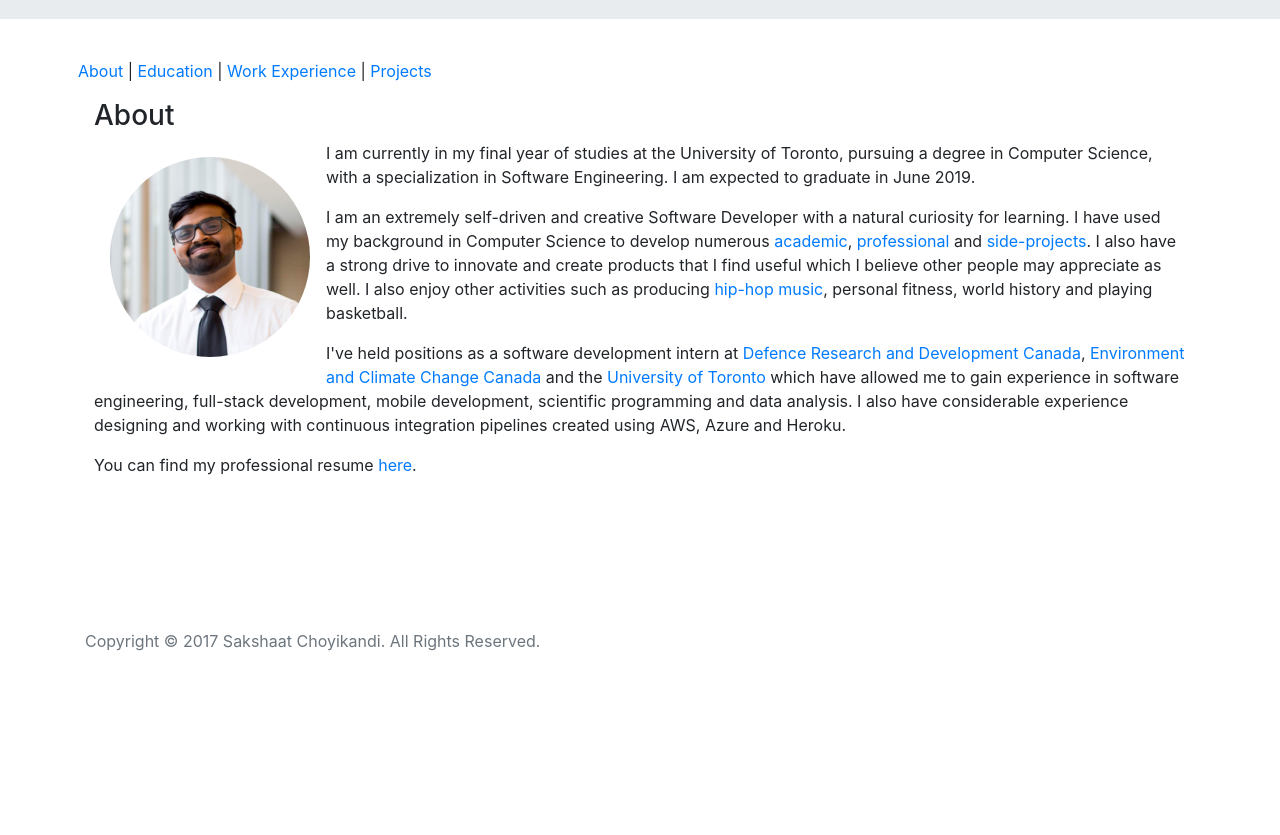
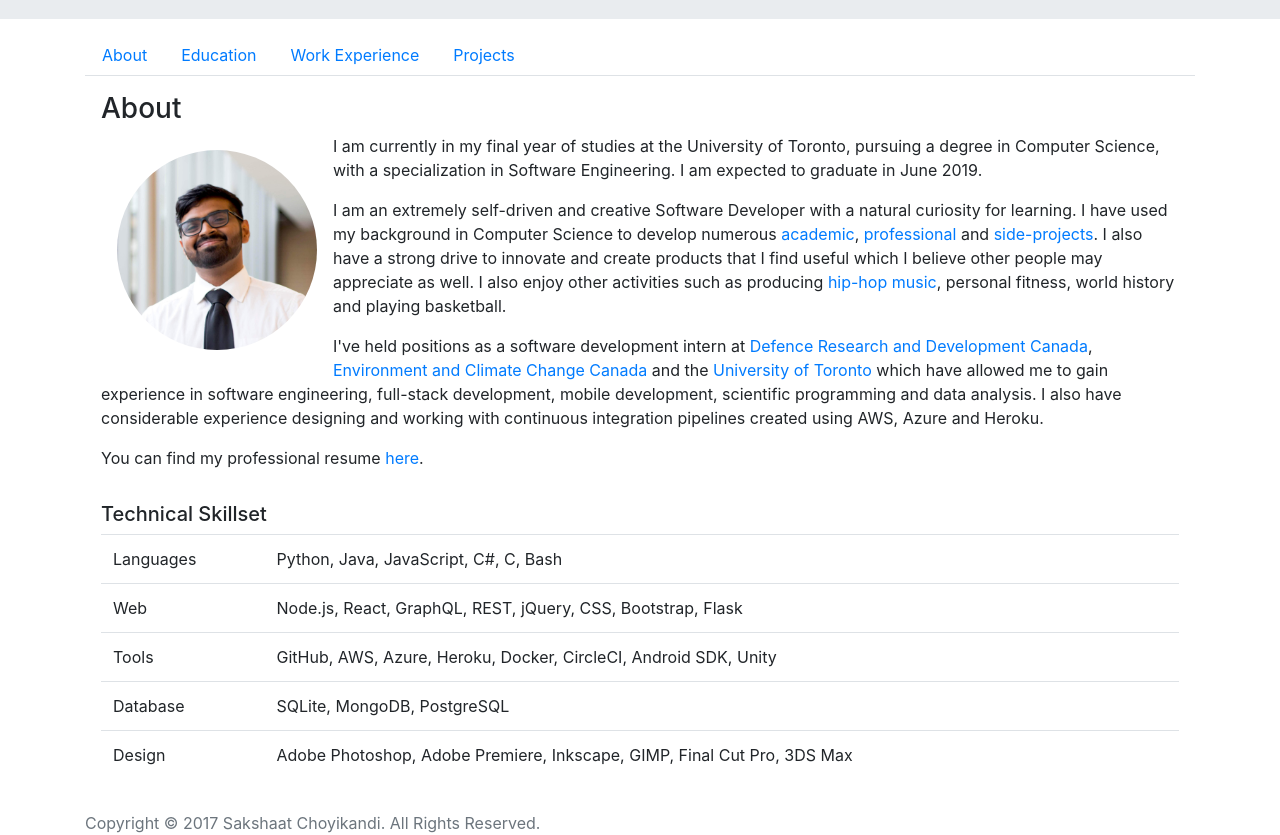
Before and after one commit to sakshaat/sakshaat.github.io, a plain HTML site: page index.html in a window 1280 px wide. Shown: the part 147-982 px from the top of the page. Before the commit the page ends 800 px from the top, so only its background shows below. Drawn offline with nearby package versions, Linux system fonts and the light colour scheme; a script that the page names is missing.

Commit message:
using bootstrap script now

```diff
--- a/css/style.css
+++ b/css/style.css
@@ -13,11 +13,14 @@ body {
 .jumbotron {
   padding-top: 20px !important;
   padding-bottom: 20px !important;
+  margin-bottom: 15px !important;
 }
 
 .content > div {
   height: 100%;
 }
+
+/* links */
 
 /* about */
 #about-content > .pull-left {
@@ -35,5 +38,5 @@ body {
 
 /* education */
 #uoft-logo {
-  max-height: 100%;
+  max-height: 80%;
 }
--- a/index.html
+++ b/index.html
@@ -52,19 +52,49 @@
         </div>
       </div>
       <div>
-        <section class="p-2 container">
-          <span class="links">
-            <a href="#about-content">About</a> |
-            <a href="#education-content">Education</a> |
-            <a href="#work-content">Work Experience</a> |
-            <a href="#projects-content">Projects</a>
-          </span>
+        <section class="container">
+          <ul class="nav nav-tabs" id="myTab" role="tablist">
+            <li class="nav-item">
+              <a
+                class="nav-link"
+                aria-controls="about"
+                aria-selected="true"
+                id="about-tab"
+                data-toggle="tab"
+                href="#about-content"
+                >About</a
+              >
+            </li>
+            <li class="nav-item">
+              <a class="nav-link"
+              aria-controls="education"
+              aria-selected="true"
+              id="education-tab"
+              data-toggle="tab" href="#education-content">Education</a>
+            </li>
+            <li class="nav-item">
+              <a class="nav-link"
+              class="nav-link"
+              aria-controls="work"
+              aria-selected="true"
+              id="work-tab"
+              data-toggle="tab" href="#work-content">Work Experience</a>
+            </li>
+            <li class="nav-item">
+              <a class="nav-link"
+              class="nav-link"
+              aria-controls="projects"
+              aria-selected="true"
+              id="projects-tab"
+              data-toggle="tab"  href="#projects-content">Projects</a>
+            </li>
+          </ul>
 
-          <section class="p-3 content">
-            <div id="about-content">
+          <section class="p-3 tab-content content">
+            <div class="tab-pane fade show active" id="about-content" role="tabpanel" aria-labelledby="about-tab">
               <h3>About</h3>
-              <div class="pull-left p-3">
-                <img src="assets/profile.jpg" id="profile"/>
+              <div class="pull-left p-3 col-12 col-sm-auto">
+                <img src="assets/profile.jpg" id="profile" />
               </div>
               <div class="">
                 <p>
@@ -119,12 +149,48 @@
                   >.
                 </p>
               </div>
+              <div class="pt-3">
+                <h5>Technical Skillset</h5>
+                <table class="table">
+                  <tbody>
+                    <tr>
+                      <td>Languages</td>
+                      <td>Python, Java, JavaScript, C#, C, Bash</td>
+                    </tr>
+                    <tr>
+                      <td>Web</td>
+                      <td>
+                        Node.js, React, GraphQL, REST, jQuery, CSS, Bootstrap,
+                        Flask
+                      </td>
+                    </tr>
+                    <tr>
+                      <td>Tools</td>
+                      <td>
+                        GitHub, AWS, Azure, Heroku, Docker, CircleCI, Android
+                        SDK, Unity
+                      </td>
+                    </tr>
+                    <tr>
+                      <td>Database</td>
+                      <td>SQLite, MongoDB, PostgreSQL</td>
+                    </tr>
+                    <tr>
+                      <td>Design</td>
+                      <td>
+                        Adobe Photoshop, Adobe Premiere, Inkscape, GIMP, Final
+                        Cut Pro, 3DS Max
+                      </td>
+                    </tr>
+                  </tbody>
+                </table>
+              </div>
             </div>
-            <div id="education-content">
+            <div class="tab-pane fade" id="education-content" role="tabpanel" aria-labelledby="education-tab">
               <h3>Education</h3>
               <div class="container">
                 <div class="row">
-                  <div class="col-lg-2 col-md-3 col-sm-4 col-8">
+                  <div class="mx-auto col-lg-2 col-md-4 col-sm-4 col-8">
                     <img
                       id="uoft-logo"
                       class="img-fluid"
@@ -193,7 +259,7 @@
               </div>
             </div>
 
-            <div id="work-content">
+            <div class="tab-pane fade" id="work-content" role="tabpanel" aria-labelledby="work-tab">
               <h3>
                 Work Experience
               </h3>
@@ -251,7 +317,7 @@
                 </div>
               </div>
             </div>
-            <div id="projects-content">
+            <div class="tab-pane fade" id="projects-content" role="tabpanel" aria-labelledby="projects-tab">
               <h3>Notable Projects</h3>
               <div class="row">
                 <div class="col-md-6">
--- a/js/script.js
+++ /dev/null
@@ -1,21 +0,0 @@
-$(function() {
-  switchContent = e => {
-    e.preventDefault();
-    let key = e.target.hash;
-
-    let showElem = $(`> div${key}`, ".content");
-    let hideElems = $(`> div:not(${key})`, ".content");
-
-    showElem.show();
-    showElem.children().show();
-
-    hideElems.hide();
-    hideElems.children().hide();
-  };
-
-  $(".content > div:not('#about-content')").hide();
-
-  // makes sure links clicked show the right sections
-  $(".links a").click(switchContent);
-  $("#about-content a.content-links").click(switchContent);
-});
```
